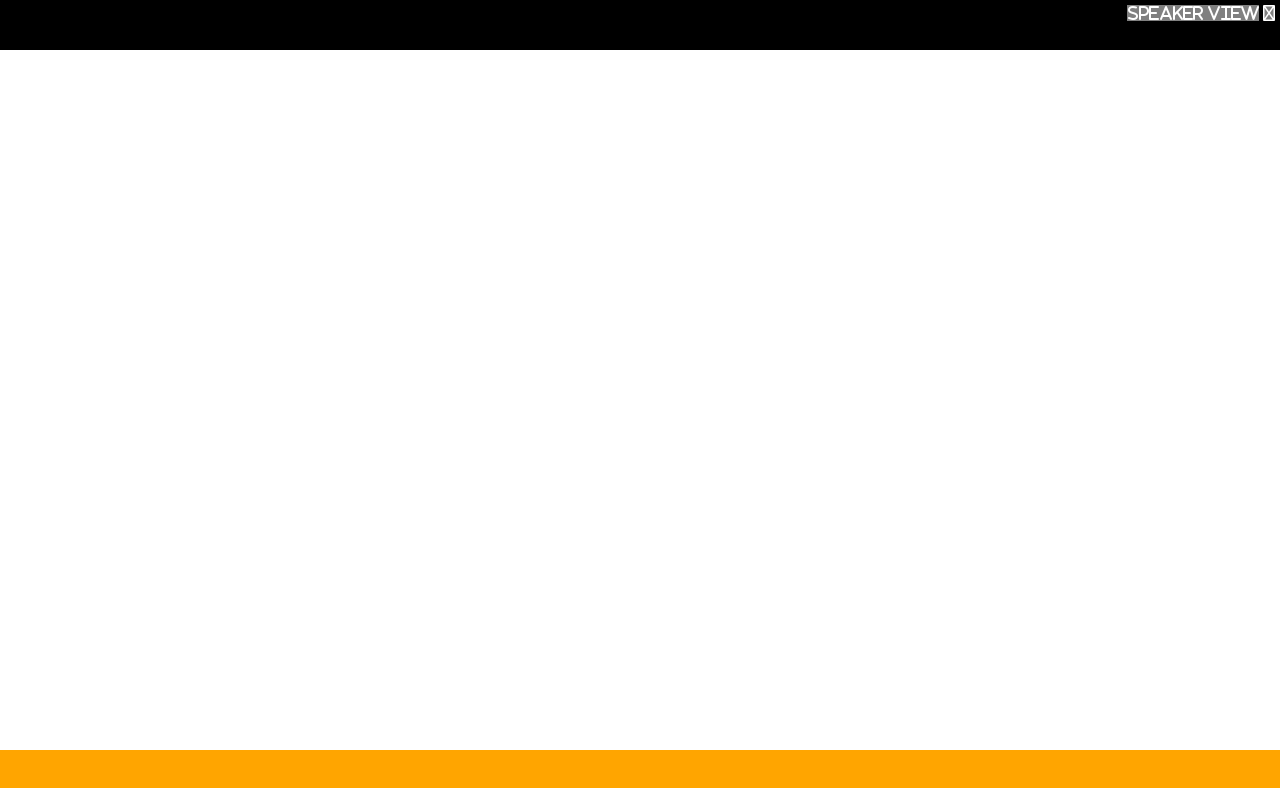
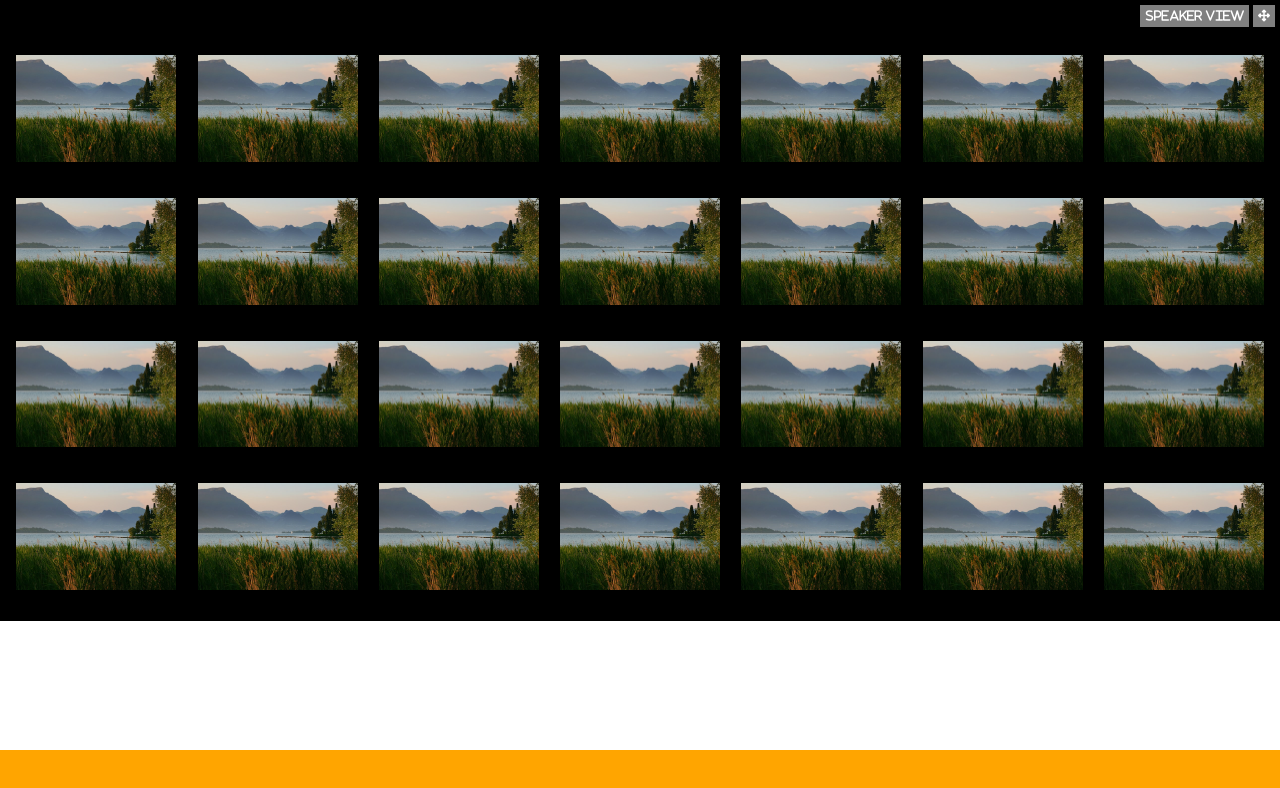
Before and after one commit to Emanuela91/html-css-zoom, a plain HTML site: page index.html in a window 1280 px wide. Drawn offline with Linux system fonts and the light colour scheme.

Commit message:
Header e immagini

```diff
--- a/css/style.css
+++ b/css/style.css
@@ -10,8 +10,8 @@ header{
     background-color: black;
     padding: 5px;
     display: flex;
+    justify-content: right;
     position: fixed;
-    justify-content: right;
     top: 0;
     z-index: 10;
 }
@@ -23,6 +23,39 @@ header{
 .view i{
     background-color: gray;
     color: white;
+    font-size: 12px;
+    padding: 5px;
+}
+
+main{
+    background-color: black;
+    margin: 50px 0;
+    /* display: flex;*/
+}
+
+.container-img{
+    /* max-width: 100vh; */
+    /* position: relative; */
+    display: flex;
+    flex-wrap: wrap;
+    justify-content: space-evenly;
+    /* margin: 0 auto; */
+
+}
+
+.card{
+    position: relative;
+    width: calc(100% / 8);
+    margin: 5px;
+
+}
+
+.container-img img{
+    width: 100%;
+}
+
+h3{
+
 }
 
 
--- a/index.html
+++ b/index.html
@@ -12,12 +12,132 @@
 
     <header>
         <div class="view">
-            <i class="fa-solid fa-grid">Speaker view</i>
-            <i class="fa-regular fa-up-down-left-right"></i>
+            <!-- non mi visualizza l'icona GRID -->
+            <i class="fa-solid fa-grid">Speaker View</i>
+            <i class="fa-solid fa-up-down-left-right"></i>
+        </div>
+    </header>
+
+    <main>
+        <div class="container-img">
+            <div class="card">
+                <img src="img/matteo-minelli-hlnucYOsL-c-unsplash.jpg" alt="foto">
+                <h3> Pinco pallino</h3>
+            </div>
+            <div class="card">
+                <img src="img/matteo-minelli-hlnucYOsL-c-unsplash.jpg" alt="foto">
+                <h3> Pinco pallino</h3>
+            </div>
+            <div class="card">
+                <img src="img/matteo-minelli-hlnucYOsL-c-unsplash.jpg" alt="foto">
+                <h3> Pinco pallino</h3>
+            </div>
+            <div class="card">
+                <img src="img/matteo-minelli-hlnucYOsL-c-unsplash.jpg" alt="foto">
+                <h3> Pinco pallino</h3>
+            </div>
+            <div class="card">
+                <img src="img/matteo-minelli-hlnucYOsL-c-unsplash.jpg" alt="foto">
+                <h3> Pinco pallino</h3>
+            </div>
+            <div class="card">
+                <img src="img/matteo-minelli-hlnucYOsL-c-unsplash.jpg" alt="foto">
+                <h3> Pinco pallino</h3>
+            </div>
+            <div class="card">
+                <img src="img/matteo-minelli-hlnucYOsL-c-unsplash.jpg" alt="foto">
+                <h3> Pinco pallino</h3>
+            </div>
+            <div class="card">
+                <img src="img/matteo-minelli-hlnucYOsL-c-unsplash.jpg" alt="foto">
+                <h3> Pinco pallino</h3>
+            </div>
+            <div class="card">
+                <img src="img/matteo-minelli-hlnucYOsL-c-unsplash.jpg" alt="foto">
+                <h3> Pinco pallino</h3>
+            </div>
+            <div class="card">
+                <img src="img/matteo-minelli-hlnucYOsL-c-unsplash.jpg" alt="foto">
+                <h3> Pinco pallino</h3>
+            </div>
+            <div class="card">
+                <img src="img/matteo-minelli-hlnucYOsL-c-unsplash.jpg" alt="foto">
+                <h3> Pinco pallino</h3>
+            </div>
+            <div class="card">
+                <img src="img/matteo-minelli-hlnucYOsL-c-unsplash.jpg" alt="foto">
+                <h3> Pinco pallino</h3>
+            </div>
+            <div class="card">
+                <img src="img/matteo-minelli-hlnucYOsL-c-unsplash.jpg" alt="foto">
+                <h3> Pinco pallino</h3>
+            </div>
+            <div class="card">
+                <img src="img/matteo-minelli-hlnucYOsL-c-unsplash.jpg" alt="foto">
+                <h3> Pinco pallino</h3>
+            </div>
+            <div class="card">
+                <img src="img/matteo-minelli-hlnucYOsL-c-unsplash.jpg" alt="foto">
+                <h3> Pinco pallino</h3>
+            </div>
+            <div class="card">
+                <img src="img/matteo-minelli-hlnucYOsL-c-unsplash.jpg" alt="foto">
+                <h3> Pinco pallino</h3>
+            </div>
+            <div class="card">
+                <img src="img/matteo-minelli-hlnucYOsL-c-unsplash.jpg" alt="foto">
+                <h3> Pinco pallino</h3>
+            </div>
+            <div class="card">
+                <img src="img/matteo-minelli-hlnucYOsL-c-unsplash.jpg" alt="foto">
+                <h3> Pinco pallino</h3>
+            </div>
+            <div class="card">
+                <img src="img/matteo-minelli-hlnucYOsL-c-unsplash.jpg" alt="foto">
+                <h3> Pinco pallino</h3>
+            </div>
+            <div class="card">
+                <img src="img/matteo-minelli-hlnucYOsL-c-unsplash.jpg" alt="foto">
+                <h3> Pinco pallino</h3>
+            </div>
+            <div class="card">
+                <img src="img/matteo-minelli-hlnucYOsL-c-unsplash.jpg" alt="foto">
+                <h3> Pinco pallino</h3>
+            </div>
+            <div class="card">
+                <img src="img/matteo-minelli-hlnucYOsL-c-unsplash.jpg" alt="foto">
+                <h3> Pinco pallino</h3>
+            </div>
+            <div class="card">
+                <img src="img/matteo-minelli-hlnucYOsL-c-unsplash.jpg" alt="foto">
+                <h3> Pinco pallino</h3>
+            </div>
+            <div class="card">
+                <img src="img/matteo-minelli-hlnucYOsL-c-unsplash.jpg" alt="foto">
+                <h3> Pinco pallino</h3>
+            </div>
+            <div class="card">
+                <img src="img/matteo-minelli-hlnucYOsL-c-unsplash.jpg" alt="foto">
+                <h3> Pinco pallino</h3>
+            </div>
+            <div class="card">
+                <img src="img/matteo-minelli-hlnucYOsL-c-unsplash.jpg" alt="foto">
+                <h3> Pinco pallino</h3>
+            </div>
+            <div class="card">
+                <img src="img/matteo-minelli-hlnucYOsL-c-unsplash.jpg" alt="foto">
+                <h3> Pinco pallino</h3>
+            </div>
+            <div class="card">
+                <img src="img/matteo-minelli-hlnucYOsL-c-unsplash.jpg" alt="foto">
+                <h3> Pinco pallino</h3>
+            </div>
+
+
+
 
         </div>
-    </header>
-    <main>
+
 
 
     </main>
```
Also changed, not shown: img/matteo-minelli-hlnucYOsL-c-unsplash.jpg (added).
